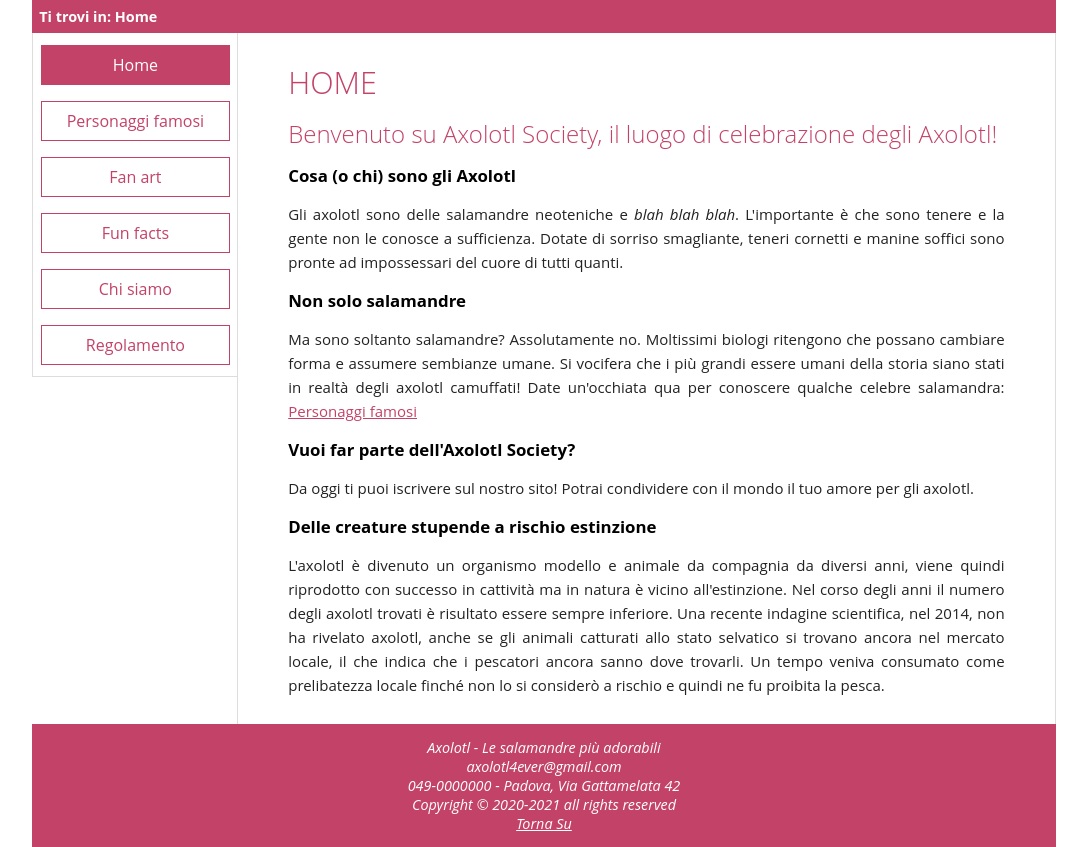
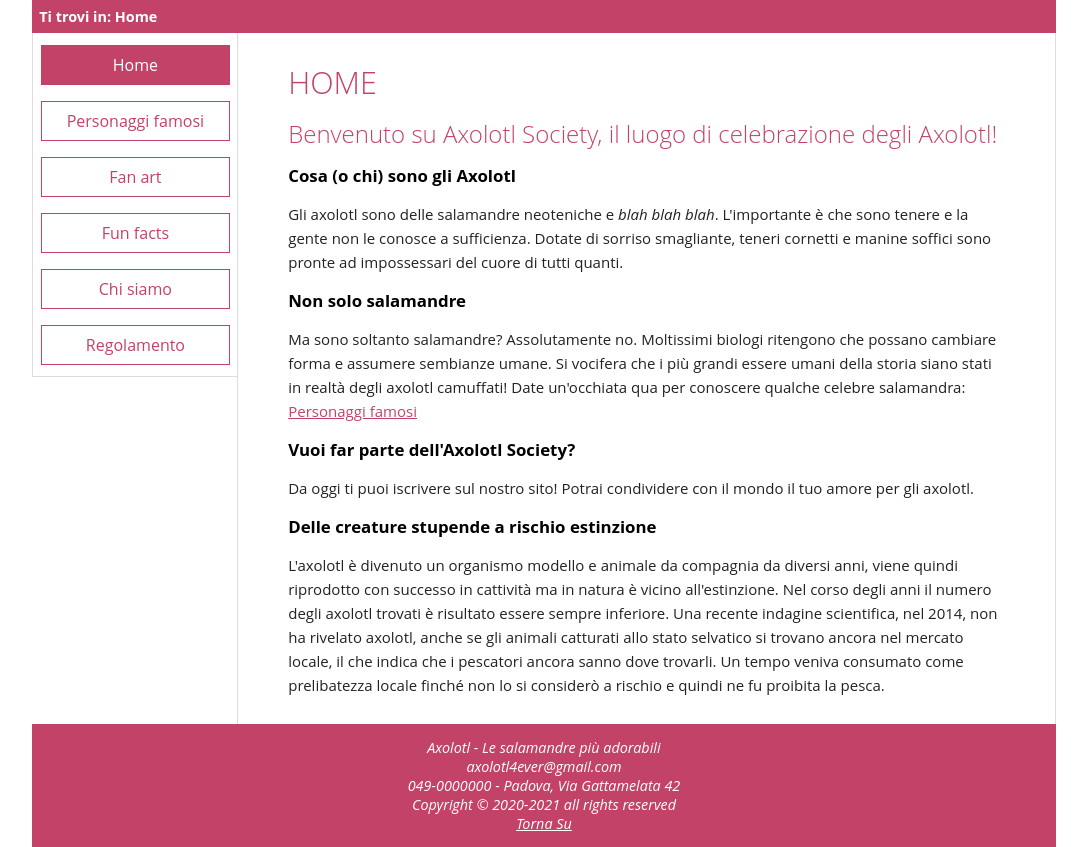
Before and after one commit to RakuJa/Aselotl-web, a PHP site: page /php/index.php in a window 1280 px wide. Shown: the part 110-957 px from the top of the page, without its empty margins (96-1183 px from the left). Run offline with PHP 8.4, Linux system fonts and the light colour scheme.

Commit message:
Update style.css

```diff
--- a/css/style.css
+++ b/css/style.css
@@ -317,6 +317,7 @@ CONTENT
 	min-height: 21.5em;
 	white-space: initial;
 	border-right: 1px solid #ddd;
+	overflow-wrap: break-word;
 }
 
 #content img {
@@ -351,7 +352,7 @@ CONTENT
 	margin: 0 0 14px;
 	margin-top: 1em;
 	margin-bottom: 1em;
-	text-align: justify;
+	text-align:left;
 	text-justify: inter-word;
 }
 
```
